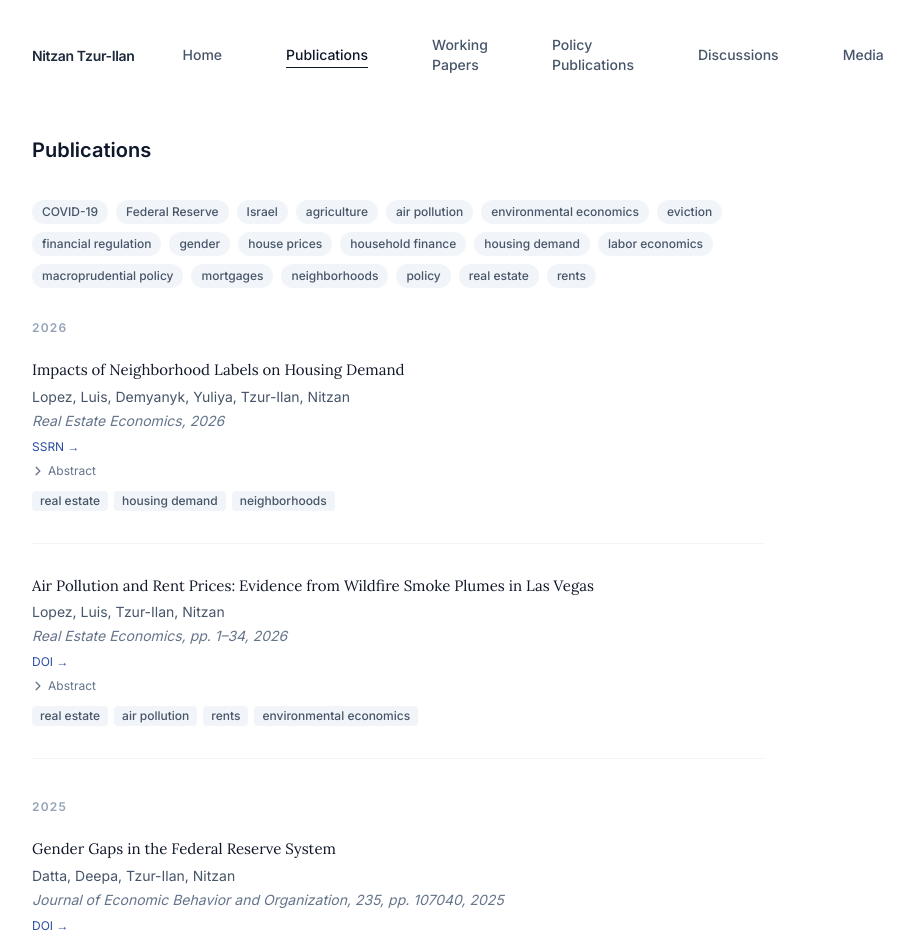
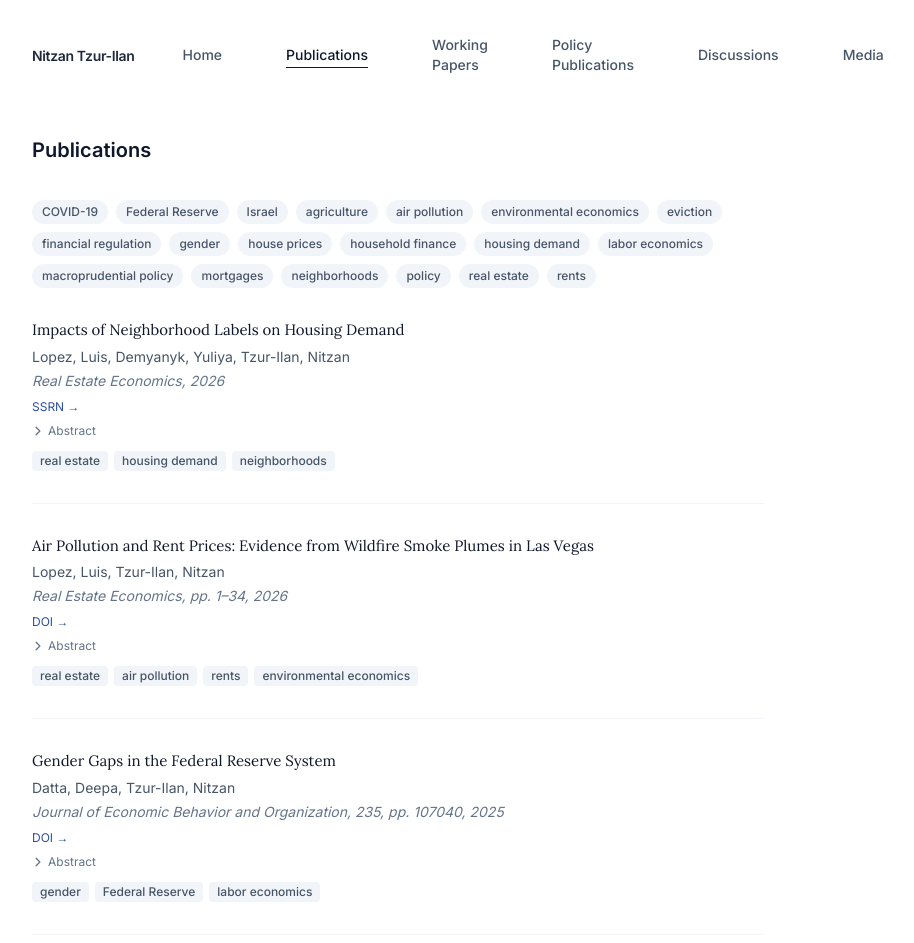
Before and after one commit to nitzantzur/website, a React (Vite) app: page /publications in a window 1280 px wide. Shown: the top 943 px of the page, without its empty margins (242-1156 px from the left). Built offline with nearby package versions, Linux system fonts and the light colour scheme.

Commit message:
Revert publications list to flat (no year grouping)

```diff
--- a/src/pages/Publications.tsx
+++ b/src/pages/Publications.tsx
@@ -9,17 +9,6 @@ import publicationsData from '@/content/publications.json'
 
 const publications = publicationsData as Publication[]
 
-// Group by year descending
-function groupByYear(items: Publication[]): [number, Publication[]][] {
-  const map = new Map<number, Publication[]>()
-  items.forEach((p) => {
-    const arr = map.get(p.year) ?? []
-    arr.push(p)
-    map.set(p.year, arr)
-  })
-  return Array.from(map.entries()).sort((a, b) => b[0] - a[0])
-}
-
 export default function Publications() {
   const { activeFilters, toggleFilter, results, allTags } = useSearch(
     publications,
@@ -27,7 +16,7 @@ export default function Publications() {
     'tags'
   )
 
-  const grouped = groupByYear(results)
+  const sorted = [...results].sort((a, b) => b.year - a.year)
 
   return (
     <PageWrapper>
@@ -58,12 +47,8 @@ export default function Publications() {
         {results.length === 0 ? (
           <p className="text-sm text-slate-500">No publications match the selected filters.</p>
         ) : (
-          <div className="space-y-10">
-            {grouped.map(([year, papers]) => (
-              <div key={year}>
-                <p className="section-heading">{year}</p>
           <div className="space-y-8">
-                  {papers.map((pub) => (
+            {sorted.map((pub) => (
               <article key={pub.id} className="border-b border-slate-100 pb-8">
                 <p className="font-serif text-[15px] leading-snug text-slate-900 mb-1.5">
                   {pub.title}
@@ -122,9 +107,6 @@ export default function Publications() {
               </article>
             ))}
           </div>
-              </div>
-            ))}
-          </div>
         )}
       </main>
     </PageWrapper>
```
Lines whose indentation alone changed are shown as unchanged.
